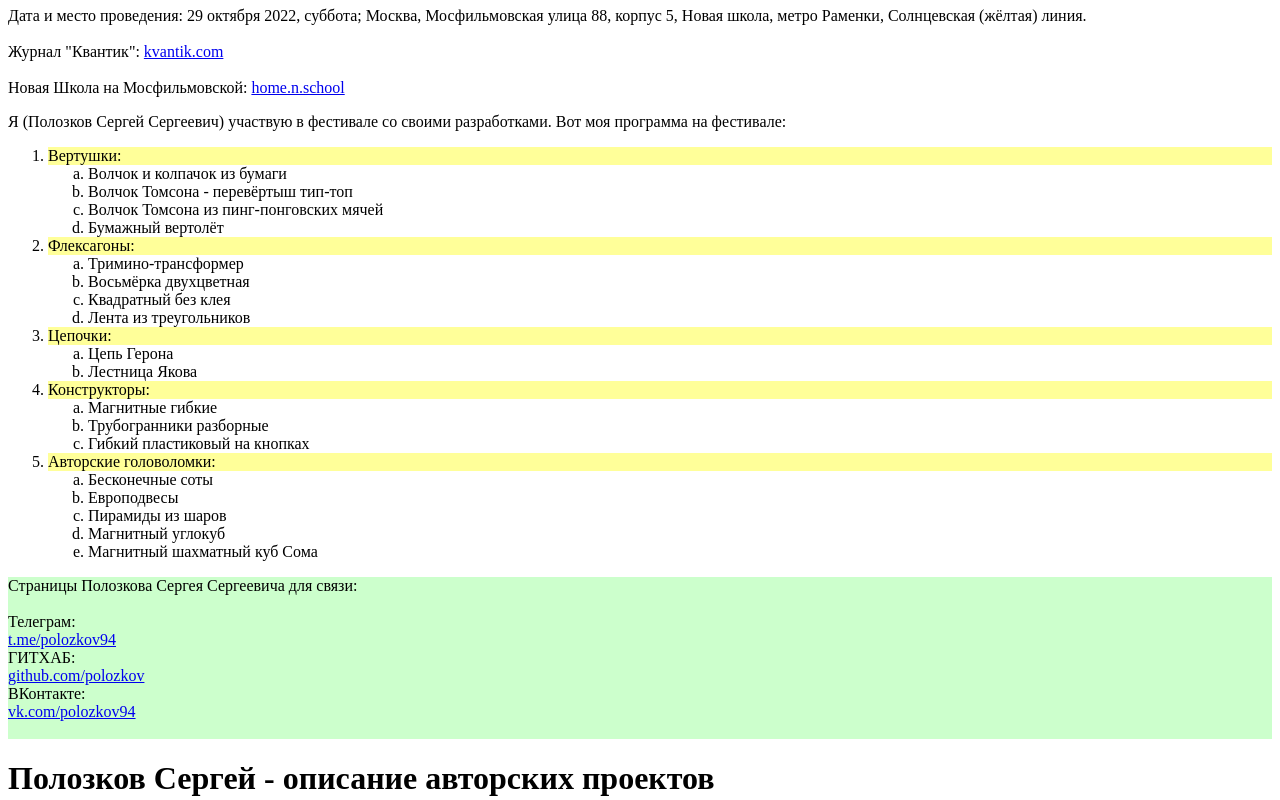
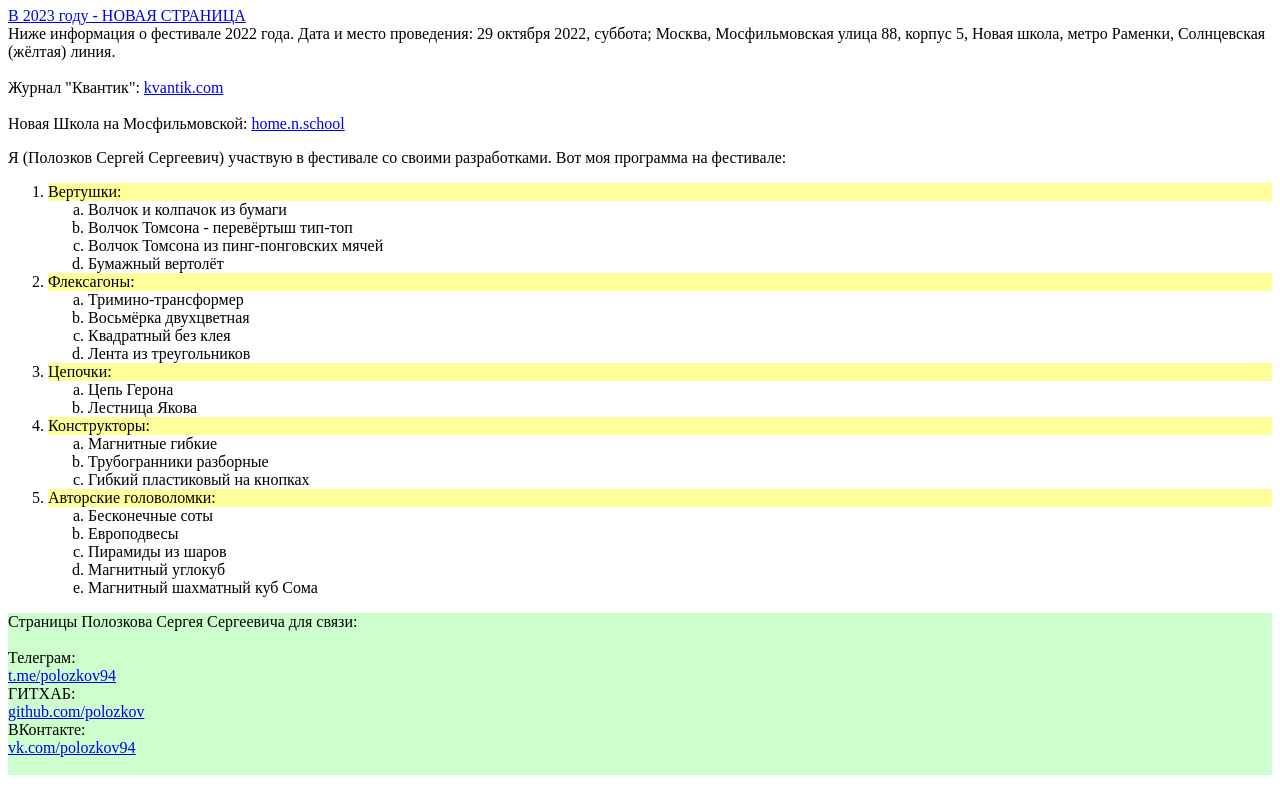
Before and after one commit to polozkov/kvantikfest2022, a plain HTML site: page index.html in a window 1280 px wide. Shown: the part 73-873 px from the top of the page. Drawn offline with Linux system fonts and the light colour scheme.

Commit message:
Update index.html add 2023 link

```diff
--- a/index.html
+++ b/index.html
@@ -37,6 +37,7 @@
         <h1>Фестиваль журнала "Квантик" 2022 в Новой школе</h1>
 
         <p>
+            <a href="https://polozkov.github.io/kvantikfest2023/">В 2023 году - НОВАЯ СТРАНИЦА</a><br> Ниже информация о фестивале 2022 года.
             Дата и место проведения: 29 октября 2022, суббота; Москва, Мосфильмовская улица 88, корпус 5, Новая школа, метро Раменки, Солнцевская (жёлтая) линия.<br><br> Журнал "Квантик": <a href="https://kvantik.com/">kvantik.com</a><br><br> Новая Школа
             на Мосфильмовской:
             <a href="https://home.n.school/">home.n.school</a>
```
